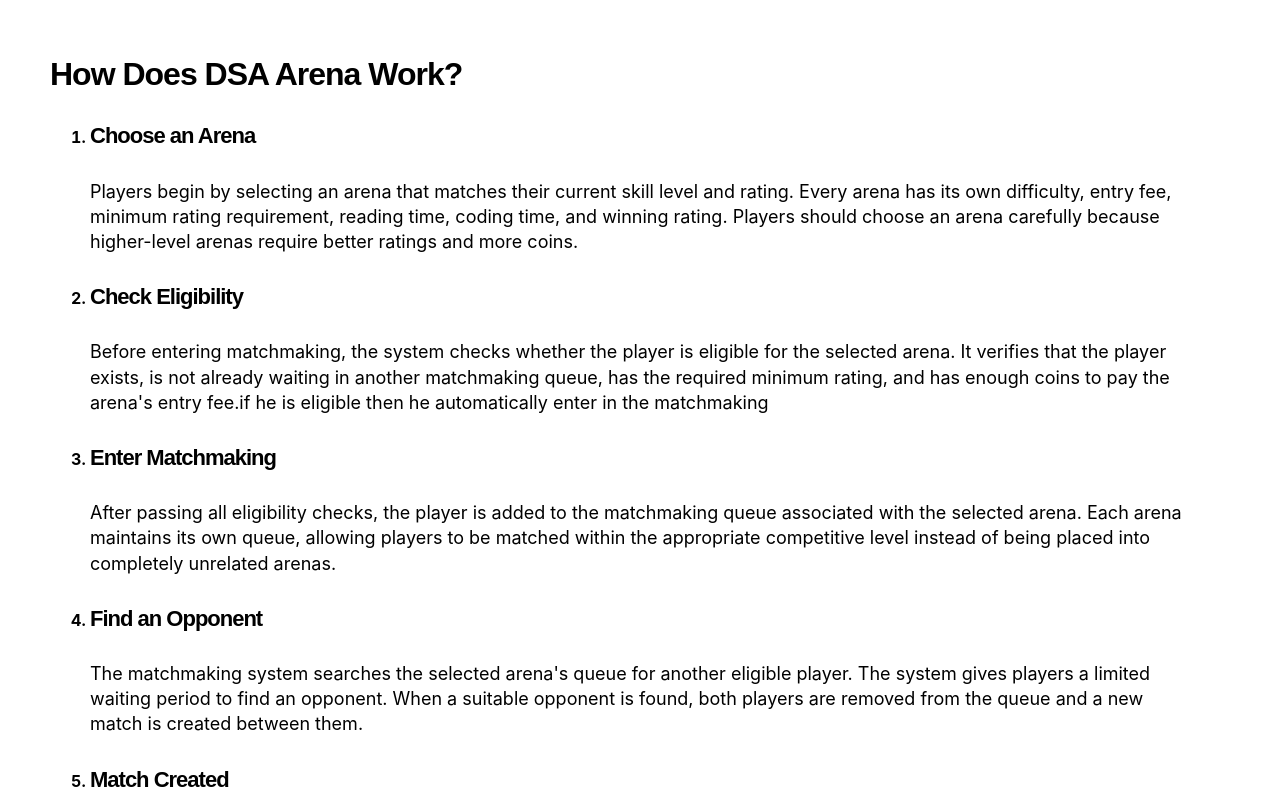
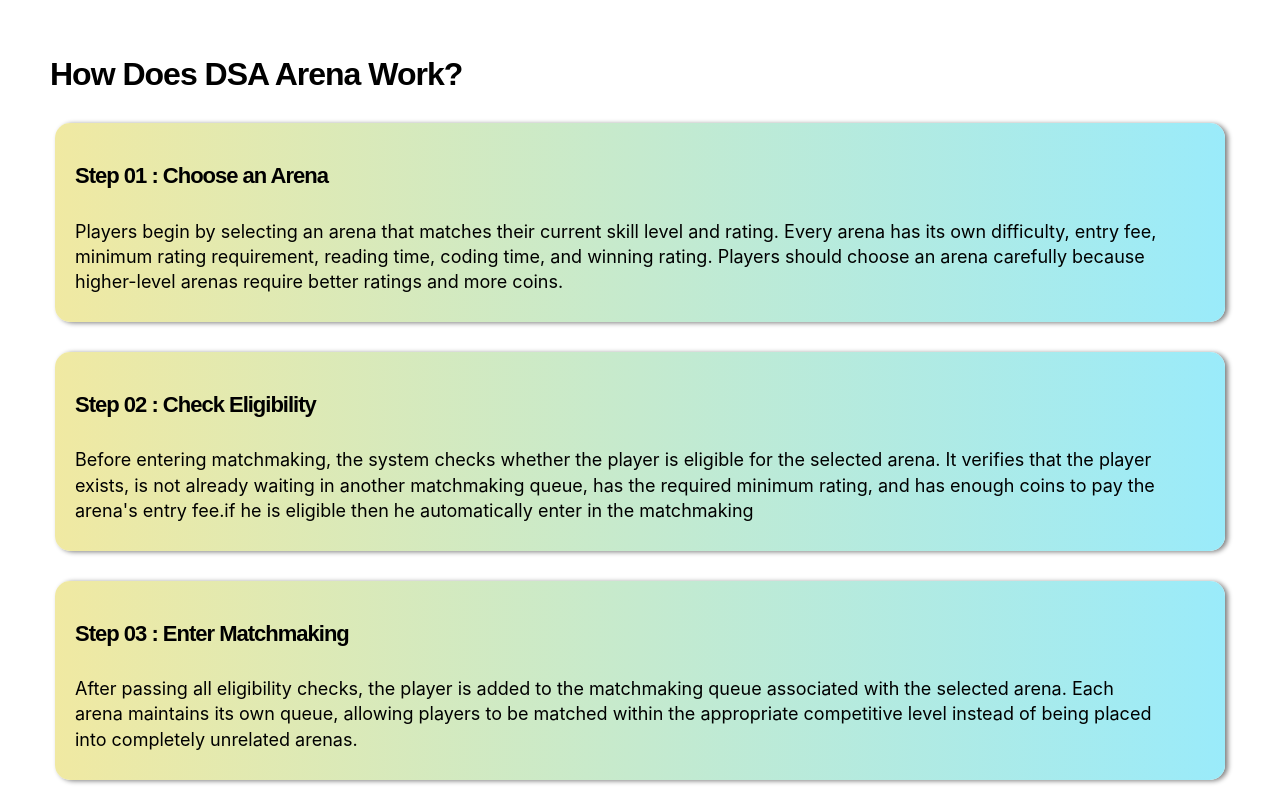
Before and after one commit to mohd-ashraf700/projectDSAA, a React (Vite) app in the folder frontend/: page /details in a window 1280 px wide. Shown: the part 2020-2820 px from the top of the page. Built offline with nearby package versions, Linux system fonts and the light colour scheme.

Commit message:
basic styling

```diff
--- a/frontend/src/components/Details/HowItWorks.css
+++ b/frontend/src/components/Details/HowItWorks.css
@@ -15,6 +15,12 @@
     margin-right: 40px;
 }
 
-.working ol li::marker {
-    font-weight: 700;
+
+.grid{
+    background: linear-gradient(to right, rgb(240, 233, 162), rgb(154, 235, 250));
+    padding: 10px 20px;
+    margin: 30px 5px;
+    border: none;
+    box-shadow: 3px 1px 5px gray;
+    border-radius: 15px;
 }
--- a/frontend/src/components/Details/HowItWorks.jsx
+++ b/frontend/src/components/Details/HowItWorks.jsx
@@ -6,14 +6,13 @@ export function HowItWorks(){
             <div className="working">
                 <h1>How Does DSA Arena Work?</h1>
 
-                <ol>
                     {howItWorks.map((item , index) =>
-                    <li key={index}>
-                        <h4>{item.heading}</h4>
+                    <div className="grid" key={index}>
+                        <h4>{item.step} : {item.heading}</h4>
                         <p>{item.description}</p>
-                    </li>
-                    )}
-                </ol>
+                    </div>
+                    )};
+
             </div>
         </>
     );
--- a/frontend/src/data/data.js
+++ b/frontend/src/data/data.js
@@ -29,50 +29,62 @@ export const whatIsDSAArena = [
 
 export const howItWorks = [
     {
+        step : "Step 01" ,
         heading : 'Choose an Arena' ,
         description :'Players begin by selecting an arena that matches their current skill level and rating. Every arena has its own difficulty, entry fee, minimum rating requirement, reading time, coding time, and winning rating. Players should choose an arena carefully because higher-level arenas require better ratings and more coins.'
     } ,
     {
+        step : "Step 02" ,
         heading : 'Check Eligibility' ,
         description :"Before entering matchmaking, the system checks whether the player is eligible for the selected arena. It verifies that the player exists, is not already waiting in another matchmaking queue, has the required minimum rating, and has enough coins to pay the arena's entry fee.if he is eligible then he automatically enter in the matchmaking"
     } ,
     {
+        step : "Step 03" ,
         heading : 'Enter Matchmaking' ,
         description :'After passing all eligibility checks, the player is added to the matchmaking queue associated with the selected arena. Each arena maintains its own queue, allowing players to be matched within the appropriate competitive level instead of being placed into completely unrelated arenas.'
     } ,
     {
+        step : "Step 04" ,
         heading : 'Find an Opponent' ,
         description :"The matchmaking system searches the selected arena's queue for another eligible player. The system gives players a limited waiting period to find an opponent. When a suitable opponent is found, both players are removed from the queue and a new match is created between them."
     } ,
     {
+        step : "Step 05" ,
         heading : 'Match Created' ,
         description :"Once a suitable opponent is found, the matchmaking system removes both players from the queue and creates a new match. The match is assigned a unique match ID and stores important information such as both player IDs, arena ID, selected question, entry fee, and each player's rating at the start of the match."
     } ,
     {
+        step : "Step 06" ,
         heading : 'Coin Deduction' ,
         description :"When a player successfully joins an arena, the required entry fee is deducted from their available coins before entering the matchmaking queue. This ensures that only players who can afford the selected arena can participate. The deducted coins are then considered part of the match's reward pool, from which the applicable platform fee is handled before the winner's reward is credited."
     } ,
     {
+        step : "Step 07" ,
         heading : 'Reading Phase' ,
         description :'Every arena provides a fixed amount of reading time before coding begins. During this phase, both players can carefully read and understand the assigned DSA problem, its requirements, and constraints. The backend manages this phase using a timer and automatically moves the match forward when the reading time expires.'
     } ,
     {
+        step : "Step 08" ,
         heading : 'Coding Phase' ,
         description :'After the reading phase ends, the match enters the live coding phase. Both players receive the same DSA problem and compete against each other while working within the coding time defined by their selected arena. The timer continues running until the coding period ends or the match reaches its completion condition.'
     } ,
     {
+        step : "Step 09" ,
         heading : 'Submit the Solution' ,
         description :"Players can submit their solutions while the coding phase is active. Each submission is recorded by the system so that the match can track the player's attempts and their correctness. Incorrect submissions receive the predefined penalty, making accuracy important while solving the problem under competitive time pressure."
     } ,
     {
+        step : "Step 10" ,
         heading : 'Determine the Result' ,
         description :"When the match reaches its completion condition, the system processes the players' submissions and determines the match outcome according to the defined rules. The winning player is recorded in the match, and the match status is changed from an active state to COMPLETED."
     } ,
     {
+        step : "Step 11" ,
         heading : 'Update Rating and Coins' ,
         description :"After the match is completed, the result system updates the players' ratings and coins according to the arena's configuration. A winner receives the specified rating increase, while a loss results in the defined rating decrease. The entry fee, reward, and platform fee are also handled according to the match economy."
     } ,
     {
+        step : "Step 12" ,
         heading : 'Update Rank and Progress' ,
         description :"The player's updated rating determines their competitive rank and eligibility for higher-level arenas. As players consistently win matches and improve their ratings, they can progress from lower-level arenas toward more challenging competitions, giving them a clear long-term progression path within DSA Arena."
     }
```
